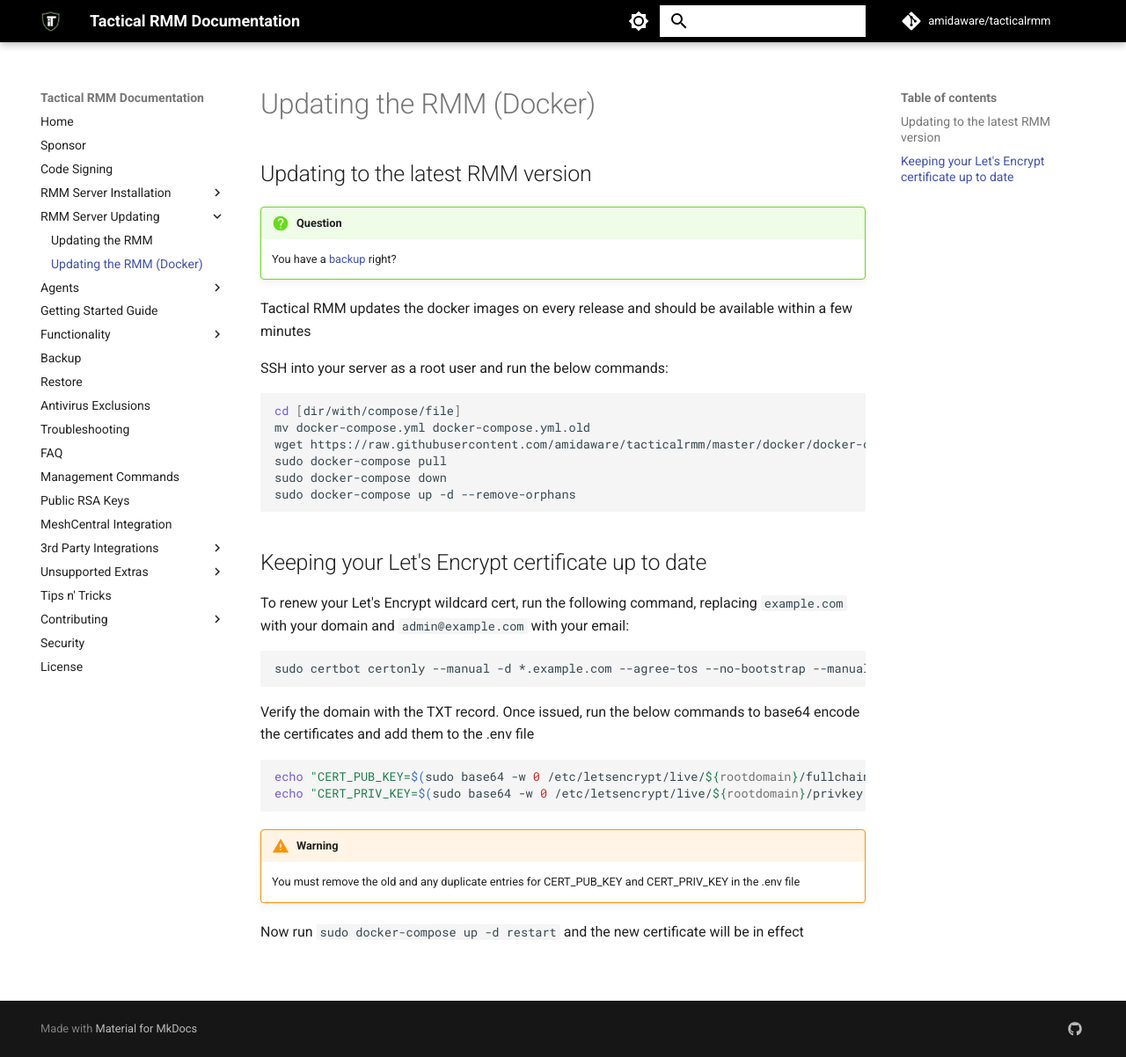
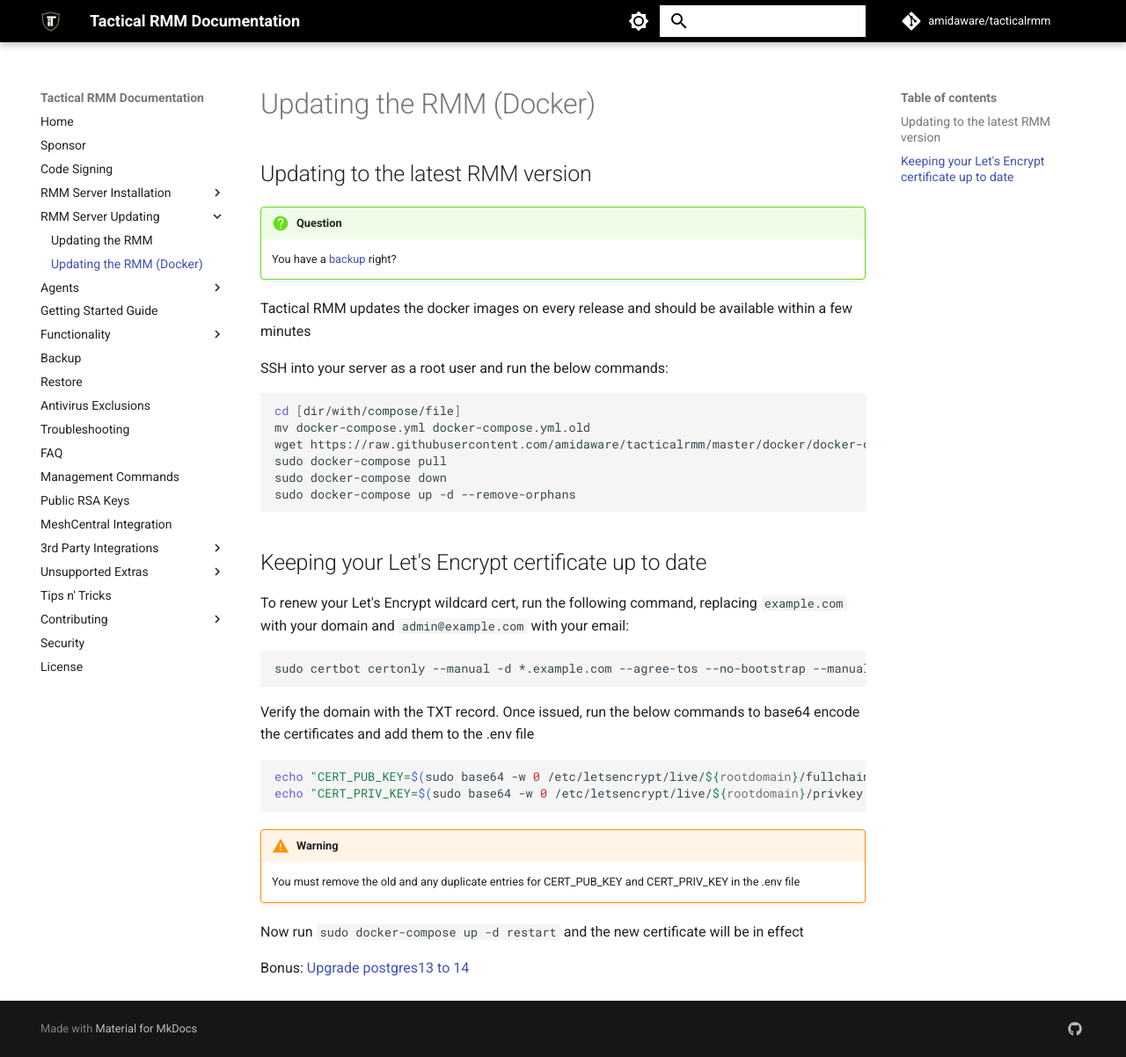
Before and after one commit to amidaware/trmm-docs, an MkDocs documentation site: the page built from docs/update_docker.md, in a window 1280 px wide and 1202 px high. Shown: the whole window at 88% size. Built offline with MkDocs 1.6.1 and Material for MkDocs 9.7.7, drawn with Linux system fonts in a browser that asks for light colours; comment, search, counter and statistics services are not loaded.

Commit message:
adding postgres13 to 14 link

```diff
--- a/docs/update_docker.md
+++ b/docs/update_docker.md
@@ -37,3 +37,5 @@
     You must remove the old and any duplicate entries for CERT_PUB_KEY and CERT_PRIV_KEY in the .env file
 
 Now run `sudo docker-compose up -d restart` and the new certificate will be in effect
+
+Bonus: [Upgrade postgres13 to 14](https://github.com/amidaware/trmm-awesome#docker-upgrade-postgres-13-to-14)
```
